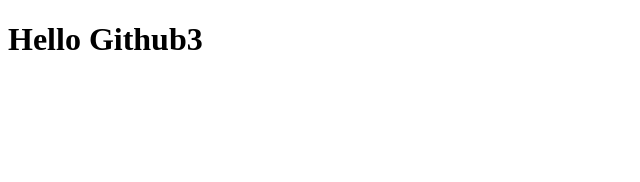
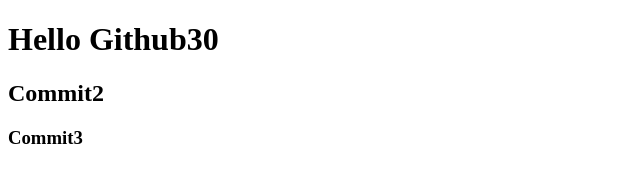
Before and after one commit to s5unanow/testGit, a plain HTML site: page index.html in a window 1280 px wide. Shown: the whole page, without its empty margins (0-640 px from the left). Drawn offline with Linux system fonts and the light colour scheme.

Commit message:
Changed h1 - added 3

```diff
--- a/index.html
+++ b/index.html
@@ -1,10 +1,12 @@
 <!DOCTYPE html>
 <html lang="en">
 <head>
-    <meta charset="UTF-8">
-    <title>Test Gh</title>
+  <meta charset="UTF-8">
+  <title>Test Gh</title>
 </head>
 <body>
-<h1>Hello Github3</h1>
+<h1>Hello Github30</h1>
+<h2>Commit2</h2>
+<h3>Commit3</h3>
 </body>
 </html>
```
